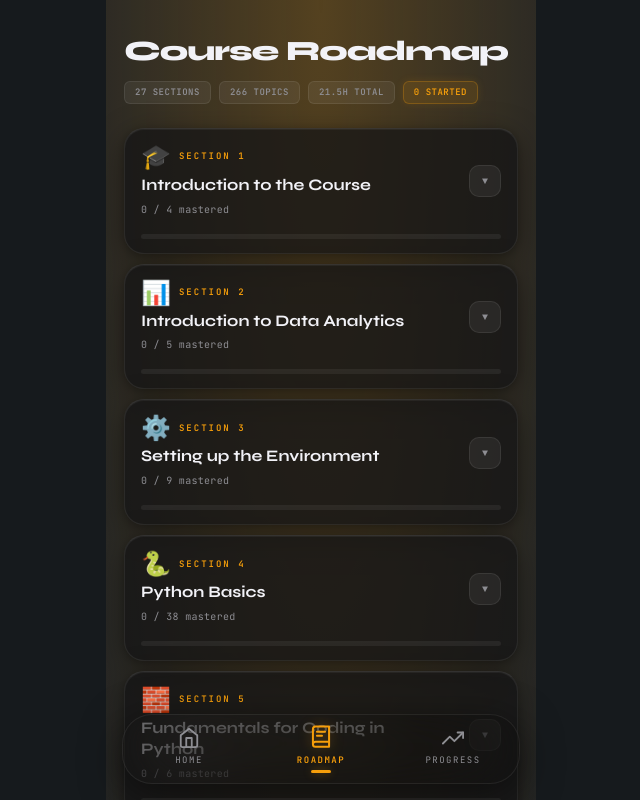
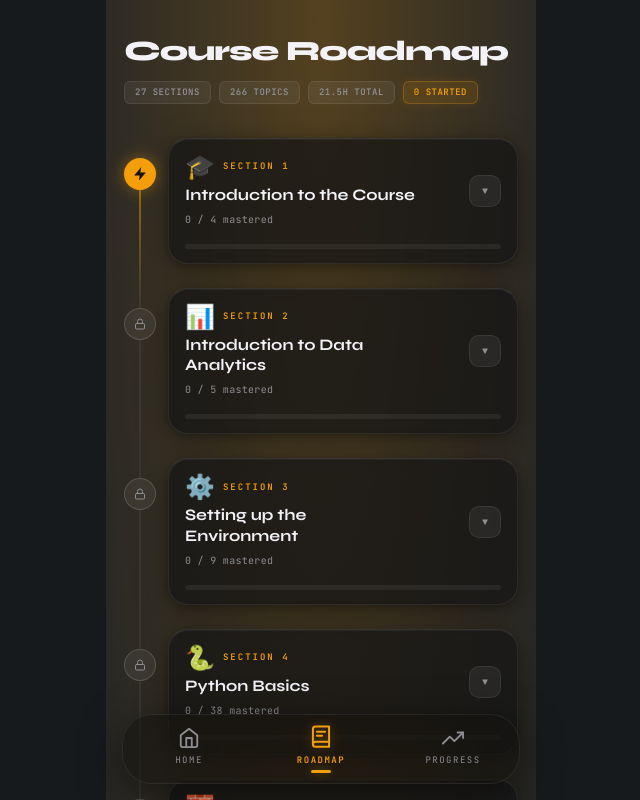
Before and after one commit to aneeshsolanki22-hue/DATAPATH, a React (Vite) app: page / in a window 1280 px wide. Both pictures are taken after a click on the button "ROADMAP". Shown: the top 800 px of the page, without its empty margins (319-959 px from the left). Built offline with nearby package versions, Linux system fonts and the light colour scheme.

Commit message:
fix(ui): eradicate logic and styling bugs on home tab widgets and roadmap timeline tracking

```diff
--- a/src/components/TabBar.jsx
+++ b/src/components/TabBar.jsx
@@ -25,11 +25,13 @@ const ProgressIcon = ({ active, animating }) => (
 
 export default function TabBar({ activeTab, setActiveTab }) {
   const [animatingTab, setAnimatingTab] = React.useState(null)
+  const timerRef = React.useRef(null)
 
   const handleTabClick = (id) => {
     setActiveTab(id)
     setAnimatingTab(id)
-    setTimeout(() => {
+    if (timerRef.current) clearTimeout(timerRef.current)
+    timerRef.current = setTimeout(() => {
       setAnimatingTab(null)
     }, 1100)
   }
--- a/src/components/home/HomeTab.jsx
+++ b/src/components/home/HomeTab.jsx
@@ -4,6 +4,7 @@ import { getOverallStats, getTodaysTasks, formatTodayFull } from '../../utils/ru
 export default function HomeTab({ progress, onAdvance, courseData }) {
   const stats = getOverallStats(progress, courseData)
   const todaysTasks = getTodaysTasks(progress, courseData)
+  const totalTopics = courseData.reduce((acc, section) => acc + (section.topics?.length || 0), 0)
 
   const revisionTasks = todaysTasks.filter(t => t.type === 'revision')
   const reRevisionTasks = todaysTasks.filter(t => t.type === 're_revision')
@@ -94,7 +95,7 @@ export default function HomeTab({ progress, onAdvance, courseData }) {
               marginTop: '10px'
             }}>
               <div style={{
-                width: `${courseData?.totalTopics ? Math.min(100, (stats.memorized / courseData.totalTopics) * 100) : 0}%`,
+                width: `${totalTopics ? Math.min(100, (stats.memorized / totalTopics) * 100) : 0}%`,
                 height: '100%',
                 background: 'var(--green)',
                 borderRadius: '99px'
--- a/src/components/roadmap/RoadmapTab.jsx
+++ b/src/components/roadmap/RoadmapTab.jsx
@@ -44,6 +44,30 @@ export default function RoadmapTab({ progress, onAdvance, courseData }) {
     })
   })
 
+  let foundActive = false
+  const sectionsWithStatus = courseData.map((section) => {
+    let memorizedCount = 0
+    let startedCount = 0
+    const today = todayStr()
+
+    section.topics.forEach(t => {
+      if (progress[t.id] && progress[t.id].learnedDate) startedCount++
+      if (getTopicStatus(progress[t.id], today) === 'memorized') memorizedCount++
+    })
+
+    const isComplete = section.topics.length > 0 && memorizedCount === section.topics.length
+
+    let timelineStatus = 'locked'
+    if (isComplete) {
+      timelineStatus = 'completed'
+    } else if (startedCount > 0 || !foundActive) {
+      timelineStatus = 'active'
+      foundActive = true
+    }
+
+    return { ...section, timelineStatus }
+  })
+
   return (
     <div className="animate-fade" style={{ padding: '24px 0', display: 'flex', flexDirection: 'column', gap: '24px' }}>
 
@@ -65,12 +89,20 @@ export default function RoadmapTab({ progress, onAdvance, courseData }) {
         </div>
       </div>
 
-      {/* ─── Section Accordions ─── */}
-      <div style={{ display: 'flex', flexDirection: 'column', gap: '10px' }}>
-        {courseData.map(section => (
+      {/* ─── Section Accordions Timeline ─── */}
+      <div style={{
+        display: 'flex',
+        flexDirection: 'column',
+        gap: '24px',
+        paddingLeft: '44px', // Space allocated for the glowing timeline
+        marginTop: '10px'
+      }}>
+        {sectionsWithStatus.map((section, index) => (
           <SectionCard
             key={section.id}
             section={section}
+            timelineStatus={section.timelineStatus}
+            isLast={index === sectionsWithStatus.length - 1}
             progress={progress}
             onAdvance={onAdvance}
           />
@@ -106,7 +138,7 @@ function StatChip({ label, highlight }) {
 }
 
 /* ─── Section Card (Level 2 Glass + Expandable) ─── */
-function SectionCard({ section, progress, onAdvance }) {
+function SectionCard({ section, progress, onAdvance, timelineStatus, isLast }) {
   const [isExpanded, setIsExpanded] = useState(false)
 
   const total = section.topics.length
@@ -121,9 +153,69 @@ function SectionCard({ section, progress, onAdvance }) {
   const percent = total === 0 ? 0 : Math.round((memorizedCount / total) * 100)
   const isComplete = percent === 100
 
+  // Timeline Styling Config
+  const timelineConfig = {
+    completed: { color: 'var(--green)', glow: 'rgba(16, 185, 129, 0.4)' },
+    active: { color: 'var(--amber)', glow: 'rgba(245, 158, 11, 0.4)' },
+    locked: { color: 'rgba(255,255,255,0.06)', glow: 'transparent', outline: 'rgba(255,255,255,0.15)' }
+  }
+  const tConfig = timelineConfig[timelineStatus]
+
   return (
+    <div style={{ position: 'relative' }}>
+      {/* ─── Floating Timeline Node ─── */}
       <div style={{
-      position: 'relative',
+        position: 'absolute',
+        left: '-44px',
+        top: '20px',
+        width: '32px',
+        height: '32px',
+        borderRadius: '50%',
+        background: tConfig.color,
+        border: tConfig.outline ? `1px solid ${tConfig.outline}` : 'none',
+        boxShadow: `0 0 16px ${tConfig.glow}`,
+        display: 'flex',
+        alignItems: 'center',
+        justifyContent: 'center',
+        zIndex: 2
+      }}>
+        {timelineStatus === 'completed' && (
+          <svg width="14" height="14" viewBox="0 0 24 24" fill="none" stroke="#121212" strokeWidth="4" strokeLinecap="round" strokeLinejoin="round">
+            <polyline points="20 6 9 17 4 12" />
+          </svg>
+        )}
+        {timelineStatus === 'active' && (
+          <svg width="14" height="14" viewBox="0 0 24 24" fill="#121212" stroke="#121212" strokeWidth="1" strokeLinecap="round" strokeLinejoin="round">
+            <polygon points="13 2 3 14 12 14 11 22 21 10 12 10 13 2" />
+          </svg>
+        )}
+        {timelineStatus === 'locked' && (
+          <svg width="12" height="12" viewBox="0 0 24 24" fill="none" stroke="var(--text-secondary)" strokeWidth="2" strokeLinecap="round" strokeLinejoin="round">
+            <rect x="3" y="11" width="18" height="11" rx="2" ry="2" />
+            <path d="M7 11V7a5 5 0 0 1 10 0v4" />
+          </svg>
+        )}
+      </div>
+
+      {/* ─── Timeline Vertical Path ─── */}
+      {!isLast && (
+        <div style={{
+          position: 'absolute',
+          left: '-29px',
+          top: '52px',
+          bottom: '-44px',
+          width: '2px',
+          background: timelineStatus === 'completed'
+            ? 'linear-gradient(to bottom, var(--green) 0%, rgba(245,158,11,0.5) 100%)'
+            : timelineStatus === 'active'
+              ? 'linear-gradient(to bottom, rgba(245,158,11,0.5) 0%, rgba(255,255,255,0.05) 100%)'
+              : 'rgba(255,255,255,0.05)',
+          zIndex: 1
+        }} />
+      )}
+
+      {/* ─── Card Container ─── */}
+      <div style={{
         background: isExpanded ? 'rgba(245,158,11,0.05)' : 'rgba(20, 20, 22, 0.72)',
         backdropFilter: 'blur(24px) saturate(180%)',
         WebkitBackdropFilter: 'blur(24px) saturate(180%)',
@@ -236,6 +328,7 @@ function SectionCard({ section, progress, onAdvance }) {
         </div>
       )}
       </div>
+    </div>
   )
 }
 
```
Also changed, not shown: 1 other file (tests, documents, lock files or other folders). Lines whose indentation alone changed are shown as unchanged.
